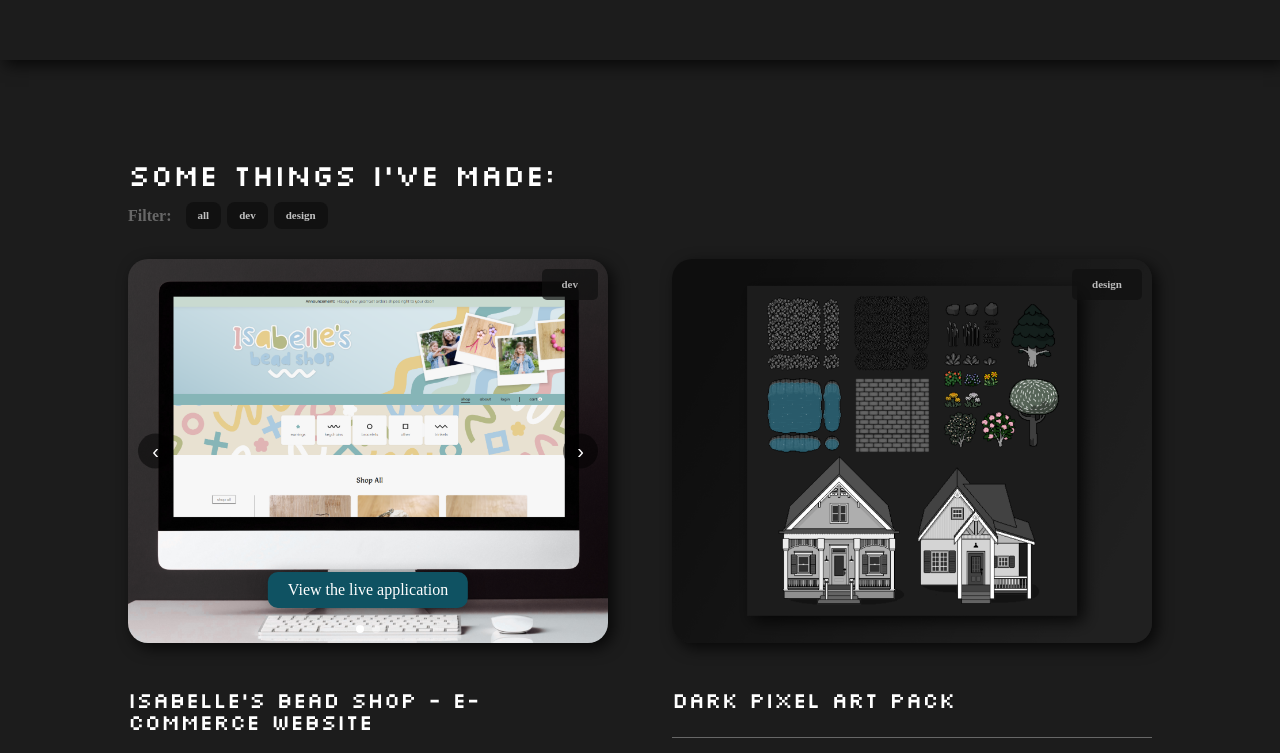
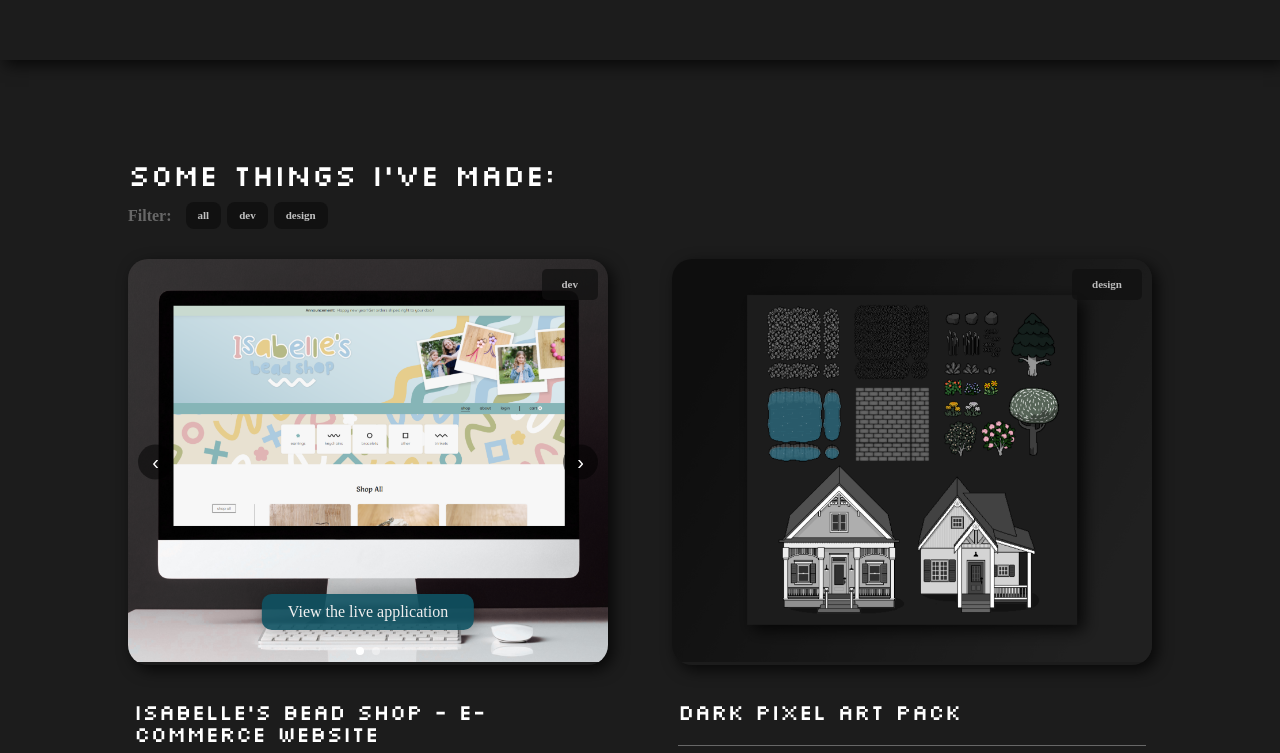
Before and after one commit to hannah-finch/pixel-portfolio, a React (Vite) app in the folder portfolio/: page /work in a window 1280 px wide. Shown: the part 155-908 px from the top of the page. Built offline with nearby package versions, Linux system fonts and the light colour scheme.

Commit message:
move card css for readability

```diff
--- a/portfolio/src/components/ProjectCard.jsx
+++ b/portfolio/src/components/ProjectCard.jsx
@@ -1,4 +1,5 @@
 import { useState, useRef } from "react";
+import "./projectCard.css";
 
 function ProjectCard(props) {
   const project = props.p;
@@ -46,26 +47,10 @@ function ProjectCard(props) {
   };
 
   return (
-    <div
-      key={project.id}
-      style={{
-        width: "100%",
-        display: "flex",
-        flexDirection: "column",
-        gap: "26px",
-      }}
-    >
+    <div key={project.id}>
       {/* IMAGE CONTAINER */}
       <div
-        style={{
-          width: "100%",
-          aspectRatio: "5/4",
-          borderRadius: "20px",
-          boxShadow: "5px 5px 15px var(--dark-shadow)",
-          overflow: "hidden",
-          position: "relative",
-          marginBottom: "20px",
-        }}
+        className="image-container"
         onTouchStart={handleTouchStart}
         onTouchMove={handleTouchMove}
         onTouchEnd={handleTouchEnd}
@@ -75,39 +60,28 @@ function ProjectCard(props) {
           src={project.images[currentImage]}
           alt={project.title}
           style={{
-            width: "100%",
-            height: "100%",
-            objectFit: "cover",
             opacity: fade ? 1 : 0,
-            transition: "opacity 0.3s ease-in-out",
           }}
         />
 
         {/* TYPE TAG */}
-        <span
-          style={{
-            position: "absolute",
-            right: "10px",
-            top: "10px",
-            backgroundColor: "var(--dark-gray)",
-            color: "white",
-            padding: "10px 20px",
-            fontWeight: "bold",
-            fontSize: "11px",
-            opacity: ".7",
-            borderRadius: "5px",
-          }}
-        >
-          {project.type}
-        </span>
+        <span className="type-tag">{project.type}</span>
 
         {/* ARROWS */}
         {project.images.length > 1 && (
           <>
-            <button onClick={prevImage} style={arrowStyle("left")}>
+            <button
+              onClick={prevImage}
+              className="arrow"
+              style={{ left: "10px" }}
+            >
               ‹
             </button>
-            <button onClick={nextImage} style={arrowStyle("right")}>
+            <button
+              onClick={nextImage}
+              className="arrow"
+              style={{ right: "10px" }}
+            >
               ›
             </button>
           </>
@@ -115,28 +89,15 @@ function ProjectCard(props) {
 
         {/* DOTS */}
         {project.images.length > 1 && (
-          <div
-            style={{
-              position: "absolute",
-              bottom: "10px",
-              width: "100%",
-              display: "flex",
-              justifyContent: "center",
-              gap: "8px",
-            }}
-          >
+          <div className="dot-container">
             {project.images.map((_, index) => (
               <div
                 key={index}
                 onClick={() => changeImage(index)}
+                className="dot"
                 style={{
-                  width: "8px",
-                  height: "8px",
-                  borderRadius: "50%",
                   backgroundColor:
                     index === currentImage ? "white" : "#ffffff66",
-                  cursor: "pointer",
-                  transition: "all 0.2s",
                 }}
               />
             ))}
@@ -160,7 +121,8 @@ function ProjectCard(props) {
           </a>
         )}
       </div>
-
+      {/* text container */}
+      <div className="text-container">
         <h2>{project.title}</h2>
 
         <div
@@ -185,26 +147,8 @@ function ProjectCard(props) {
           ))}
         </div>
       </div>
+    </div>
   );
 }
 
-/* Arrow styling */
-const arrowStyle = (side) => ({
-  position: "absolute",
-  top: "50%",
-  [side]: "10px",
-  transform: "translateY(-50%)",
-  backgroundColor: "#00000080",
-  color: "white",
-  border: "none",
-  borderRadius: "50%",
-  width: "35px",
-  height: "35px",
-  cursor: "pointer",
-  fontSize: "20px",
-  display: "flex",
-  alignItems: "center",
-  justifyContent: "center",
-});
-
 export default ProjectCard;
--- /dev/null
+++ b/portfolio/src/components/projectCard.css
@@ -0,0 +1,70 @@
+.image-container {
+  width: 100%;0-=
+  aspect-ratio: 5/4;
+  border-radius: 20px;
+  box-shadow: 5px 5px 15px var(--dark-shadow);
+  overflow: hidden;
+  position: relative;
+  margin-bottom: 36px;
+}
+
+.image-container > img {
+  width: 100%;
+  height: 100%;
+  object-fit: cover;
+  transition: opacity 0.3s ease-in-out;
+}
+
+.text-container {
+  display: flex;
+  flex-direction: column;
+  gap: 22px;
+  margin: 0 6px;
+}
+
+.type-tag {
+  position: absolute;
+  right: 10px;
+  top: 10px;
+  background-color: var(--dark-gray);
+  color: white;
+  padding: 10px 20px;
+  font-weight: bold;
+  font-size: 11px;
+  opacity: 0.7;
+  border-radius: 5px;
+}
+
+.arrow {
+  position: absolute;
+  top: 50%;
+  transform: translateY(-50%);
+  background-color: #00000080;
+  color: white;
+  border: none;
+  border-radius: 50%;
+  width: 35px;
+  height: 35px;
+  cursor: pointer;
+  font-size: 20px;
+  display: flex;
+  align-items: center;
+  justify-content: center;
+}
+
+.dot-container {
+  position: absolute;
+  bottom: 10px;
+  width: 100%;
+  display: flex;
+  justify-content: center;
+  gap: 8px;
+}
+
+.dot {
+  width: 8px;
+  height: 8px;
+  border-radius: 50%;
+  cursor: pointer;
+  transition: all 0.2s;
+}
--- a/portfolio/src/index.css
+++ b/portfolio/src/index.css
@@ -59,10 +59,12 @@ h2 {
 .button-2 {
   background-color: var(--accent);
   color: white;
-  padding: 10px 20px;
+  padding: 10px 26px;
   border-radius: 10px;
   box-shadow: 2px 2px 15px var(--darkish-shadow);
   transition: .2s;
+  opacity: .9;
+  text-wrap: nowrap;
 }
 
 .button-2:hover{
```
Lines whose indentation alone changed are shown as unchanged.
